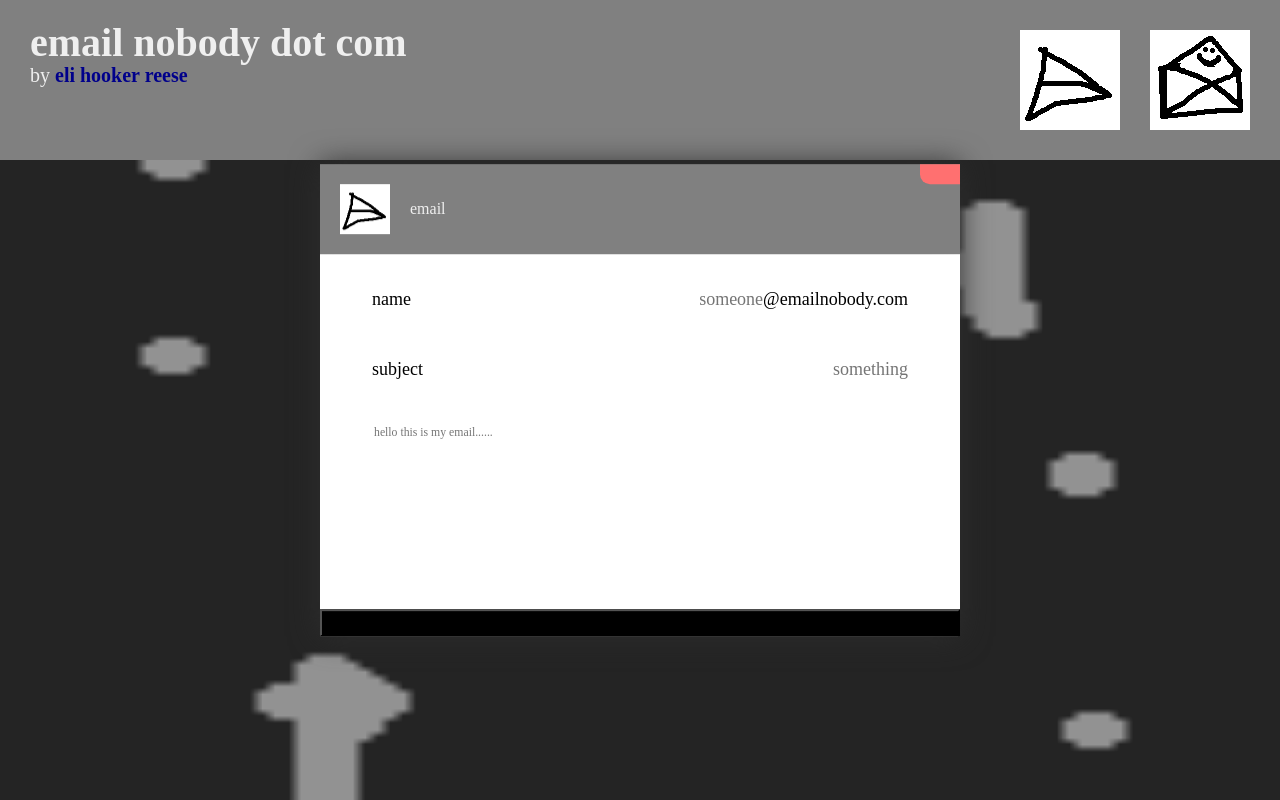
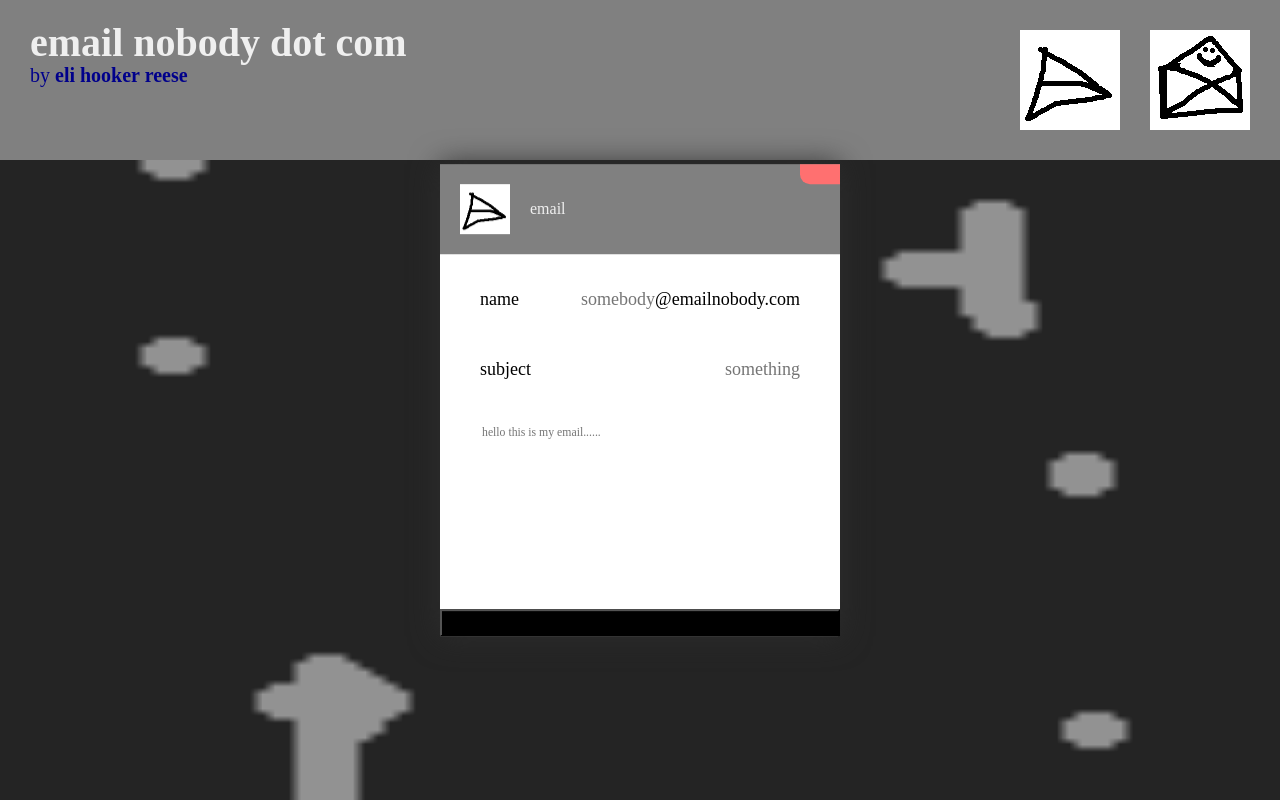
Before and after one commit to eliohr/emailnobody.com, a React (Vite) app: page / in a window 1280 px wide. Both pictures are taken after a click on the button "alright cool ok". Built offline with nearby package versions, Linux system fonts and the light colour scheme.

Commit message:
basically ready
fixed receive window; little documentation next and then figure out the swear words thing.......

```diff
--- a/src/Contents.css
+++ b/src/Contents.css
@@ -29,9 +29,10 @@
     text-align: left;
 }
 
-.input-wrap {
+.row-wrap {
     width: 100%;
     display: flex;
+    justify-content: space-between;
 }
 
 .input-line {
@@ -63,12 +64,30 @@ input {
     color: black;
 }
 
+#time {
+    text-transform: uppercase;
+    color: gray;
+    font-size: 10px;
+}
+
+.right {
+    text-align: right;
+}
+
+.left {
+    text-align: left;
+}
+
+#margin-guy {
+    width: 100%;
+}
+
 textarea {
     width: 100%;
     border: none;
     margin: 10px;
     margin-top: 20px;
-    padding-right: 10px;
+    padding-right: 20px;
     resize: none;
     background-color: transparent;
     outline: none;
@@ -79,15 +98,13 @@ textarea {
     scrollbar-width: none;
 }
 
+.body-out {
+    caret-color: transparent;
+    user-select: none;
+}
+
 textarea ::-webkit-scrollbar {
     display: none;
-}
-
-#who-when {
-    width: 100%;
-    display: flex;
-    flex-direction: row;
-    align-items: space-between;
 }
 
 #input {
--- a/src/Desktop.css
+++ b/src/Desktop.css
@@ -21,13 +21,14 @@
     #title p {
         font-size: min(2vw, 20px);
         transform: translateY(-2vw);
+        color:darkblue;
     }
 
     #title h2 {
         font-size: min(4vw, 40px);
     }
 
-    #oopsy, #please-accept {
+    #oopsy, #please-accept, #profanity {
             top: 50%;
             left: 50%;
             transform: translate(-50%, -50%);
@@ -44,7 +45,7 @@
         margin: 10px 30px;
     }
 
-    #oopsy, #please-accept {
+    #oopsy, #please-accept, #profanity {
             top: 80%;
             left: 50%;
             transform: translate(-50%, -80%);
@@ -89,7 +90,7 @@
     opacity: 50%;
 }
 
-#oopsy, #please-accept {
+#oopsy, #please-accept, #profanity {
     pointer-events: none;
     opacity: 0;
     transition: none;
@@ -98,6 +99,10 @@
     height: 50%;
 }
 
-#please-accept {
+#please-accept, #profanity {
     z-index: 99;
 }
+
+#warning-window {
+    max-width: 400px;
+}
--- a/src/Desktop.jsx
+++ b/src/Desktop.jsx
@@ -116,6 +116,17 @@ const Desktop = () => {
 
     }
 
+    function profanity() {
+        document.getElementById('profanity').style.transition = 'none';
+        document.getElementById('profanity').style.opacity = '100';
+        setTimeout(pDisplay, 100);
+    }
+
+    function pDisplay() {
+        document.getElementById('profanity').style.transition = 'opacity 3s';
+        document.getElementById('profanity').style.opacity = '0';
+    }
+
     function oopsy() {
         document.getElementById('oopsy').style.transition = 'none';
         document.getElementById('oopsy').style.opacity = '100';
@@ -140,6 +151,7 @@ const Desktop = () => {
 
     return (
         <>
+        <img id="profanity" src="/profanity.png"></img>
         <img id="oopsy" src="/oopsy.png"></img>
         <img id="please-accept" src="/pa.png"></img>
         <p className="message">still working on support for smaller screens :/</p>
@@ -159,7 +171,7 @@ const Desktop = () => {
         </div>
 
         {warningData.isOpen && React.cloneElement(<Window id="warning-window" />, { data: warningData, close: openSendWindow, ok: warnDone })}
-        {sendData.isOpen && React.cloneElement(<Window id="send-window" />, { data: sendData, close: closeWindow, oopsy: oopsy })}
+        {sendData.isOpen && React.cloneElement(<Window id="send-window" />, { data: sendData, close: closeWindow, oopsy: oopsy, profanity: profanity })}
         {receiveData.isOpen && React.cloneElement(<Window id="receive-window" />, { data: receiveData, close: closeWindow, oopsy: oopsy })}
 
         </>
--- a/src/ReceiveContents.jsx
+++ b/src/ReceiveContents.jsx
@@ -12,7 +12,7 @@ function ReceiveContents({ close, oopsy }) {
         name: name,
         subject: subject,
         body: body,
-        createdon: sent
+        sent: sent
     };
 
     useEffect(() => {
@@ -67,11 +67,31 @@ function ReceiveContents({ close, oopsy }) {
 
     };
 
+    function formatDateBasic(date) {
+        const dateObj = new Date(date);
+
+
+        const timezoneOffset = dateObj.getTimezoneOffset(); // e.g., -240 for UTC+4, 300 for UTC-5
+
+        const localDate = new Date(dateObj.getTime() - timezoneOffset * 60000);
+
+        return localDate.toLocaleDateString("en-us", {
+          year: "numeric",
+          month: "numeric",
+          day: "numeric",
+          hour: "2-digit",
+          minute: "2-digit",
+          second: "2-digit",
+        });
+    }
+
     const parseEmail = (data) => {
         setName(data.name);
         setSubject(data.subject);
         setBody(data.body);
-        setSent(data.sent);
+        var sentDate = new Date(data.sent);
+        var sentString = formatDateBasic(sentDate);
+        setSent(sentString);
     };
 
     const loadEmail = async () => {
@@ -85,12 +105,27 @@ function ReceiveContents({ close, oopsy }) {
     return (
         <>
             <div className="contents">
-                <div id="who-when">
-                    <p>from: {email.name}@emailnobody.com</p>
-                    <p>{email.sent}</p>
+                <div className="nonbutton-parent">
+                    <div className="nonbutton">
+                        <div className="row-wrap" id="name">
+                            <p className="left" id="margin-guy">{email.name}@emailnobody.com</p>
+                            <p className="right" id="time">{email.sent}</p>
+                        </div>
+                        <div className="row-wrap" id="subject">
+                            <p className="left">subject: </p>
+                            <p className="right">{email.subject}</p>
+                        </div>
+                        <div className="row-wrap" id="body">
+                            <textarea className="input-line body-out"
+                                    id="body"
+                                    name="body"
+                                    maxlength="2048"
+                                    value={email.body}
+                                    placeholder="hello this is my email......"
+                                />
+                        </div>
+                    </div>
                 </div>
-                <p>subject: {email.subject}</p>
-                <p>body: {email.body}</p>
             </div>
         </>
     );
--- a/src/SendContents.jsx
+++ b/src/SendContents.jsx
@@ -1,8 +1,7 @@
 import React, { useState } from 'react';
 import './Contents.css';
-import oopsy from '/oopsy.png';
 
-const SendContents = ({ close, oopsy }) => {
+const SendContents = ({ close, oopsy, profanity }) => {
 
     const [name, setName] = useState('');
     const [subject, setSubject] = useState('');
@@ -16,6 +15,12 @@ const SendContents = ({ close, oopsy }) => {
             body: body,
         };
 
+        function isClean(contents) {
+            // in the near future will implement https://github.com/jo3-l/obscenity
+            return true;
+        }
+
+        if ((isClean(email.name)) && (isClean(email.subject)) && (isClean(email.body))) {
         try {
             const response = await fetch('http://localhost:8085/emails', {
                 method: 'POST',
@@ -40,6 +45,7 @@ const SendContents = ({ close, oopsy }) => {
             close();
             oopsy();
         }
+    } else profanity();
 
     };
 
@@ -48,13 +54,13 @@ const SendContents = ({ close, oopsy }) => {
             <div className="contents">
                 <div className="nonbutton-parent">
                     <div className="nonbutton">
-                            <div className="input-wrap" id="name">
+                            <div className="row-wrap" id="name">
                                 <p>name</p>
                                 <div className="input-line" id="input">
                                     <input
                                         autocomplete="off"
                                         maxLength="16"
-                                        placeholder="someone"
+                                        placeholder="somebody"
                                         id="name"
                                         name="name"
                                         value={name}
@@ -63,7 +69,7 @@ const SendContents = ({ close, oopsy }) => {
                                     <p>@emailnobody.com</p>
                                 </div>
                             </div>
-                            <div className="input-wrap" id="subject">
+                            <div className="row-wrap" id="subject">
                                 <p>subject</p>
                                 <div className="input-line" id="input">
                                 <input
@@ -77,7 +83,7 @@ const SendContents = ({ close, oopsy }) => {
                                 />
                                 </div>
                             </div>
-                            <div className="input-wrap" id="body">
+                            <div className="row-wrap" id="body">
                                 <div className="input-line" id="body">
                                     <textarea className="input-line"
                                         id="body"
--- a/src/Window.css
+++ b/src/Window.css
@@ -54,8 +54,7 @@
 .window {
   position: absolute;
   filter:drop-shadow(0px 0px 15px rgb(45, 45, 45));
-  width: 50%;
-  min-width: 400px;
+  width: 400px;
 }
 
 .close-button {
--- a/src/Window.jsx
+++ b/src/Window.jsx
@@ -2,7 +2,7 @@ import './Window.css';
 import PropTypes from 'prop-types';
 import React from 'react';
 
-const Window = ({ data, close, oopsy, ok }) => {
+const Window = ({ data, close, oopsy, ok, profanity }) => {
 
   const { title, image, content, isOpen } = data;
 
@@ -18,7 +18,7 @@ const Window = ({ data, close, oopsy, ok }) => {
         <button className="close-button" onClick={close}></button>
       </div>
       <div className="window-contents">
-        {React.cloneElement(content, { close, oopsy, ok })}
+        {React.cloneElement(content, { close, oopsy, ok, profanity })}
       </div>
     </div>
   );
```
Also changed, not shown: public/profanity.png (added).
